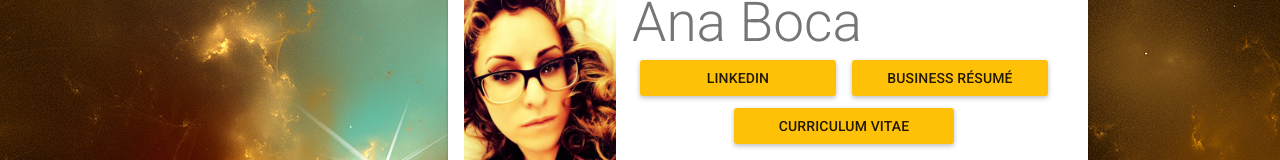
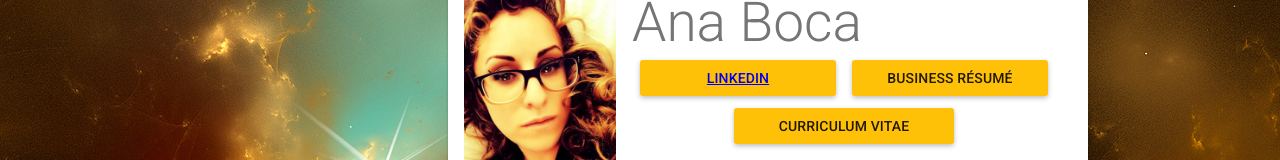
Before and after one commit to AnaBoca/AnaBoca.github.io, a plain HTML site: page index.html in a window 1280 px wide. Shown: the part 134-294 px from the top of the page. Drawn offline with Linux system fonts and the light colour scheme.

Commit message:
Update index.html

```diff
--- a/index.html
+++ b/index.html
@@ -45,7 +45,7 @@
                 <md-card-title-text class="md-padding no-padding-top">
                     <h1>Ana Boca</h1>
                     <div layout-xs="column" layout-gt-xs="row" layout-align="center start" layout-wrap>
-                        <md-button flex class="md-raised md-primary"><a src="https://www.linkedin.com/in/ana-boca-902025a7" target="_blank">LinkedIn</a></md-button>
+                        <md-button flex class="md-raised md-primary"><a href="https://www.linkedin.com/in/ana-boca-902025a7" target="_blank">LinkedIn</a></md-button>
                         <md-button flex class="md-raised md-primary">Business Résumé</md-button>
                         <md-button flex class="md-raised md-primary">Curriculum Vitae</md-button>
                     </div>
```
